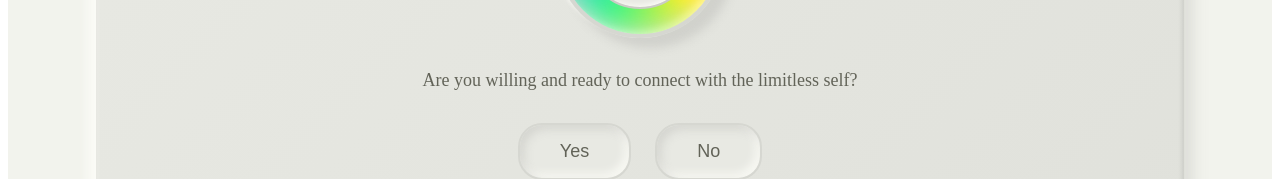
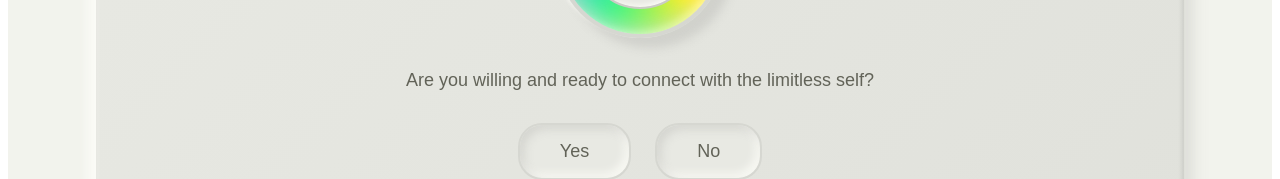
Before and after one commit to peatf/meditationconsole, a Next.js app: page / in a window 1280 px wide. Shown: the part 393-572 px from the top of the page. Built offline with nearby package versions, Linux system fonts and the light colour scheme.

Commit message:
Update MeditationGameConsole.module.css

```diff
--- a/src/components2/MeditationGameConsole.module.css
+++ b/src/components2/MeditationGameConsole.module.css
@@ -276,7 +276,7 @@
 .slideText {
   text-align: center;
   margin: 2rem 0;
-  font-family: sans serif;
+  font-family: sans-serif;
   font-size: 1.125rem;
   color: #626358;
   font-weight: 500;
```
